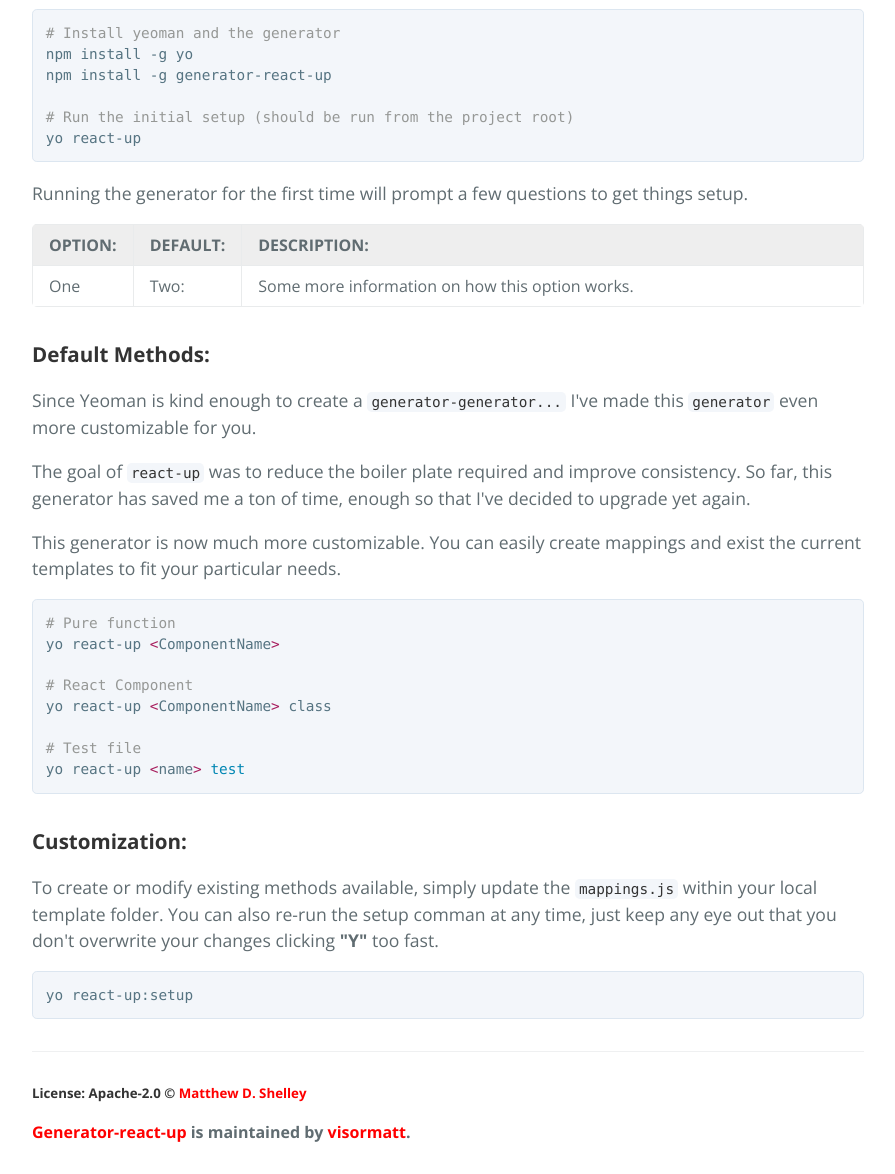
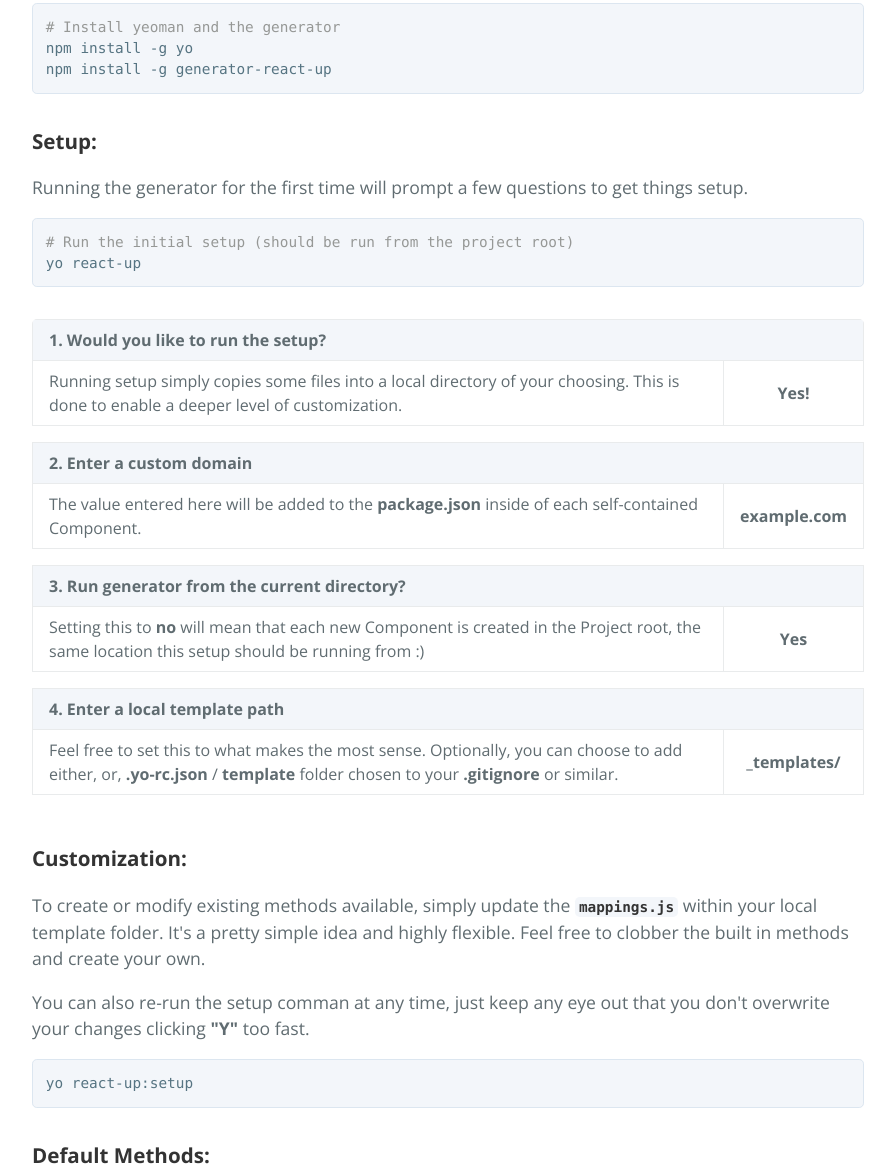
Before and after one commit to visormatt/generator-react-up, a plain HTML site: page index.html in a window 1280 px wide. Shown: the part 610-1784 px from the top of the page, without its empty margins (192-1087 px from the left). Drawn offline with nearby package versions, Linux system fonts and the light colour scheme.

Commit message:
page updates

```diff
--- a/index.html
+++ b/index.html
@@ -19,9 +19,9 @@
       <a href="https://github.com/visormatt/generator-react-up/zipball/master" class="btn">Download .zip</a>
       <a href="https://github.com/visormatt/generator-react-up/tarball/master" class="btn">Download .tar.gz</a>
     -->
-    <div class="yeoman">
+    <a class="yeoman" href="http://yeoman.io" target="_blank">
       <img src="http://yeoman.io/static/yeoman-character-sticker.51cef7e007.png" alt="">
-    </div>
+    </a>
   </section>
   <section class="main-content">
     <!--
@@ -41,30 +41,104 @@
 <span class="pl-c"># Install yeoman and the generator</span>
 npm install -g yo
 npm install -g generator-react-up
+</pre>
 
+      <h3>
+        <a id="setup" class="anchor" href="#setup" aria-hidden="true"><span aria-hidden="true" class="octicon octicon-link"></span></a>Setup:
+      </h3>
+      <p>
+        Running the generator for the first time will prompt a few questions to get things setup.
+      </p>
+<pre>
 <span class="pl-c"># Run the initial setup (should be run from the project root)</span>
 yo react-up
 </pre>
-      <p>
-        Running the generator for the first time will prompt a few questions to get things setup.
-      </p>
       <table class="generator-options">
-        <thead>
+        <tbody>
+          <tr class="question">
+            <td colspan="2"
+              style="width: 50px;">
+              1. Would you like to run the setup?
+            </td>
+          </tr>
           <tr>
-            <td style="width: 50px;">Option:</td>
-            <td style="width: 50px;">Default:</td>
-            <td>Description:</td>
+            <td>
+              Running setup simply copies some files into a local directory
+              of your choosing. This is done to enable a deeper level of
+              customization.
+            </td>
+            <td class="answer">Yes!</td>
           </tr>
-        </thead>
-        <tbody>
+          <tr class="clear">
+            <td class="clear"></td>
+          </tr>
+          <tr class="question">
+            <td colspan="2"
+              style="width: 50px;">
+              2. Enter a custom domain
+            </td>
+          </tr>
           <tr>
-            <td style="width: 50px;">One</td>
-            <td style="width: 50px;">Two:</td>
-            <td>Some more information on how this option works.</td>
+            <td>
+              The value entered here will be added to the <b>package.json</b>
+              inside of each self-contained Component.
+            </td>
+            <td class="answer">example.com</td>
+          </tr>
+          <tr class="clear">
+            <td class="clear"></td>
+          </tr>
+          <tr class="question">
+            <td colspan="2"
+              style="width: 50px;">
+              3. Run generator from the current directory?
+            </td>
+          </tr>
+          <tr>
+            <td>
+              Setting this to <b>no</b> will mean that each new Component is
+              created in the Project root, the same location this setup should
+              be running from :)
+            </td>
+            <td class="answer">Yes</td>
+          </tr>
+          <tr class="clear">
+            <td class="clear"></td>
+          </tr>
+          <tr class="question">
+            <td colspan="2"
+              style="width: 50px;">
+              4. Enter a local template path
+            </td>
+          </tr>
+          <tr>
+            <td>
+              Feel free to set this to what makes the most sense. Optionally, you
+              can choose to add either, or, <b>.yo-rc.json</b> / <b>template</b>
+              folder chosen to your <b>.gitignore</b> or similar.
+            </td>
+            <td class="answer">_templates/</td>
+          </tr>
+          <tr class="clear">
+            <td class="clear"></td>
           </tr>
         </tbody>
       </table>
     </div>
+    <h3>
+      <a id="customization" class="anchor" href="#customization" aria-hidden="true"><span aria-hidden="true" class="octicon octicon-link"></span></a>Customization:
+    </h3>
+    <p>
+      To create or modify existing methods available, simply update the
+      <code><b>mappings.js</b></code> within your local template folder. It's
+      a pretty simple idea and highly flexible. Feel free to clobber the built in methods and create your own.
+    </p>
+    <p>
+      You can also re-run the setup comman at any time, just keep any eye out that you don't overwrite your changes clicking <b>"Y"</b> too fast.
+    </p>
+<pre>
+yo react-up:setup
+</pre>
     <h3>
       <a id="default-methods" class="anchor" href="#default-methods" aria-hidden="true"><span aria-hidden="true" class="octicon octicon-link"></span></a>Default Methods:
     </h3>
@@ -83,16 +157,6 @@
 yo react-up <span class="pl-k">&lt;</span>name<span class="pl-k">&gt;</span> <span class="pl-c1">test</span>
 </pre>
     </div>
-    <h3>
-      <a id="customization" class="anchor" href="#customization" aria-hidden="true"><span aria-hidden="true" class="octicon octicon-link"></span></a>Customization:
-    </h3>
-    <p>
-      To create or modify existing methods available, simply update the <code>mappings.js</code> within your local template folder.
-      You can also re-run the setup comman at any time, just keep any eye out that you don't overwrite your changes clicking <b>"Y"</b> too fast.
-<pre>
-yo react-up:setup
-</pre>
-    </p>
     <footer class="site-footer">
       <h5>
         <a id="license" class="anchor" href="#license" aria-hidden="true"><span aria-hidden="true" class="octicon octicon-link"></span></a>License:
--- a/stylesheets/stylesheet.css
+++ b/stylesheets/stylesheet.css
@@ -42,6 +42,7 @@
   /*color: rgba(255, 255, 255, 0.7);*/
   color: #FF0000;
   display: inline-block;
+  font-size: 12px;
   font-weight: bold;
   margin-bottom: 1rem;
   text-transform: uppercase;
@@ -99,14 +100,16 @@
 
 .page-header .yeoman {
   bottom: 0;
-  height: 0;
-  padding-bottom: 20%;
+  height: 65%;
   padding-left: 0;
   position: absolute;
   right: 0;
   width: 25%;
 }
 
+.page-header .yeoman img {
+  max-width: 100%;
+}
 
 @media screen and (min-width: 64em) {
   .page-header {
@@ -123,6 +126,10 @@
 @media screen and (max-width: 42em) {
   .page-header {
     padding: 2rem 1rem;
+  }
+
+  .page-header .yeoman {
+    height: 35%;
   }
 }
 
@@ -376,6 +383,10 @@
   overflow: hidden;
 }
 
+.generator-options {
+  margin-top: 2em;
+}
+
 .generator-options,
 .generator-options tr,
 .generator-options tr td {
@@ -393,3 +404,19 @@
 .generator-options tbody {
   font-size: 80%;
 }
+
+.generator-options .question {
+  background-color: #f3f6fa;
+  font-size: 80%;
+  font-weight: bold;
+}
+
+.generator-options .answer {
+  font-weight: bold;
+  text-align: center;
+}
+
+.generator-options .clear,
+.generator-options .clear tr {
+  border: none;
+}
```
